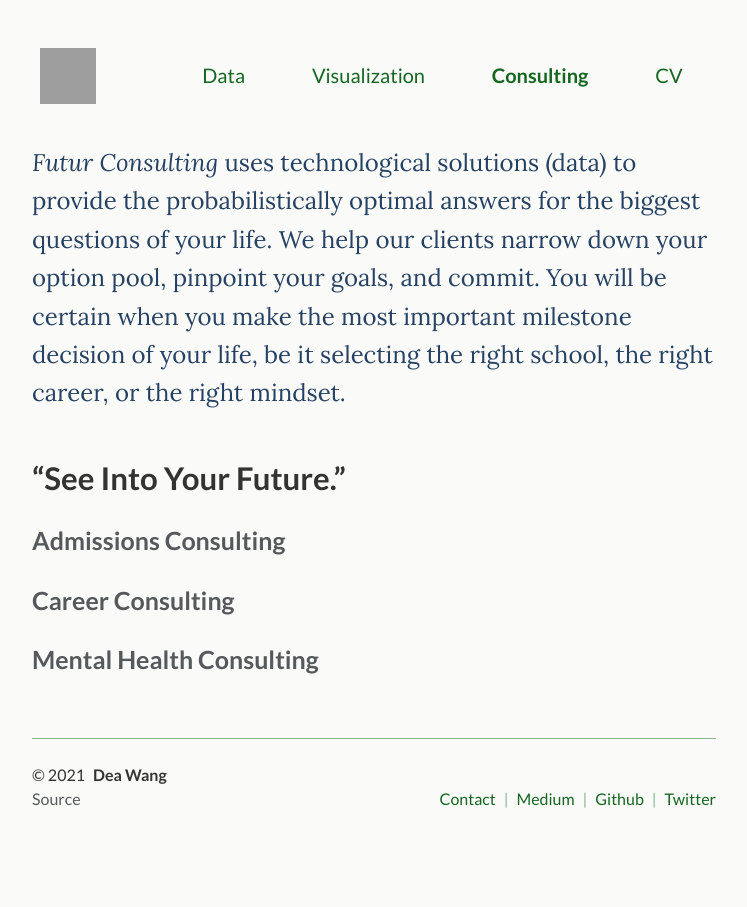
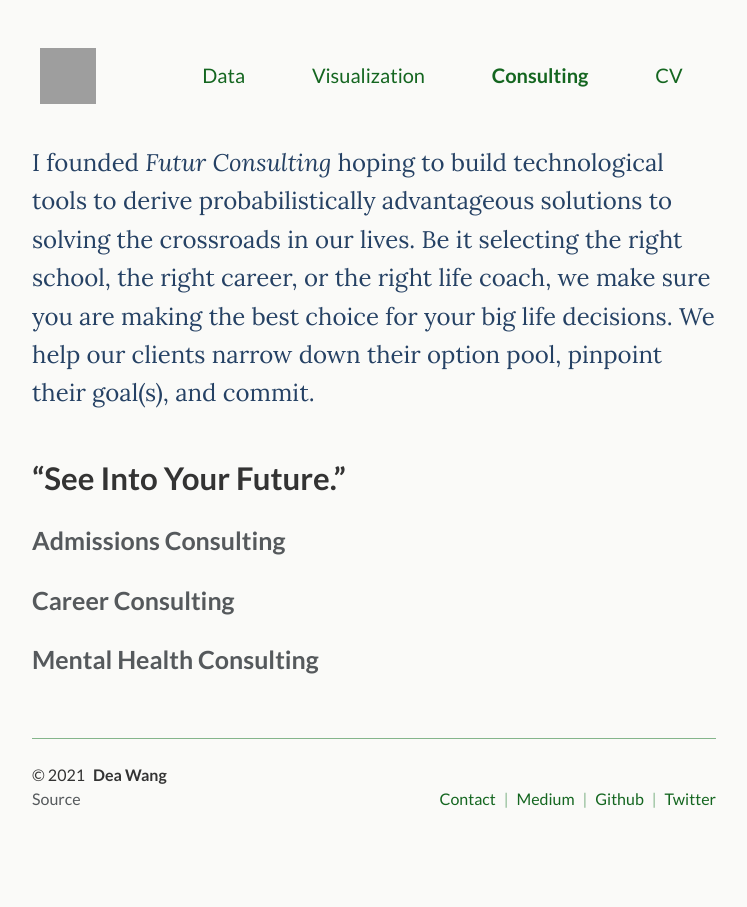
Before and after one commit to deawyk/deawyk.github.io, a Jekyll site: the page built from _pages/consulting.md, in a window 1280 px wide. Shown: the whole page, without its empty margins (266-1013 px from the left). Built offline with Jekyll 4.4.1, drawn with Linux system fonts in a browser that asks for light colours; grey boxes are pictures that could not be loaded.

Commit message:
Update consulting.md

```diff
--- a/_pages/consulting.md
+++ b/_pages/consulting.md
@@ -8,7 +8,7 @@ permalink: /consulting/
 
 <div class="pretty-links">
 
-<div class="lead lead-about"> _Futur Consulting_ uses technological solutions (data) to provide the probabilistically optimal answers for the biggest questions of your life. We help our clients narrow down your option pool, pinpoint your goals, and commit. You will be certain when you make the most important milestone decision of your life, be it selecting the right school, the right career, or the right mindset.
+<div class="lead lead-about"> I founded _Futur Consulting_ hoping to build technological tools to derive probabilistically advantageous solutions to solving the crossroads in our lives. Be it selecting the right school, the right career, or the right life coach, we make sure you are making the best choice for your big life decisions. We help our clients narrow down their option pool, pinpoint their goal(s), and commit.
 </div>
 
 <!-- {::nomarkdown}
```
